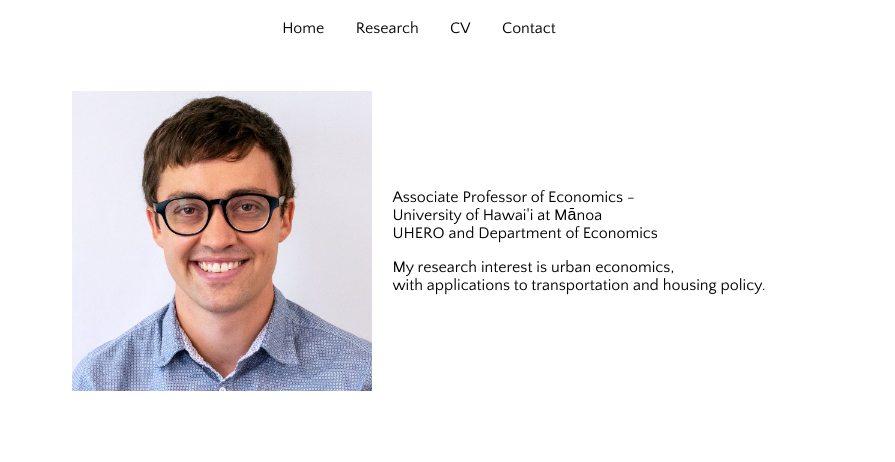
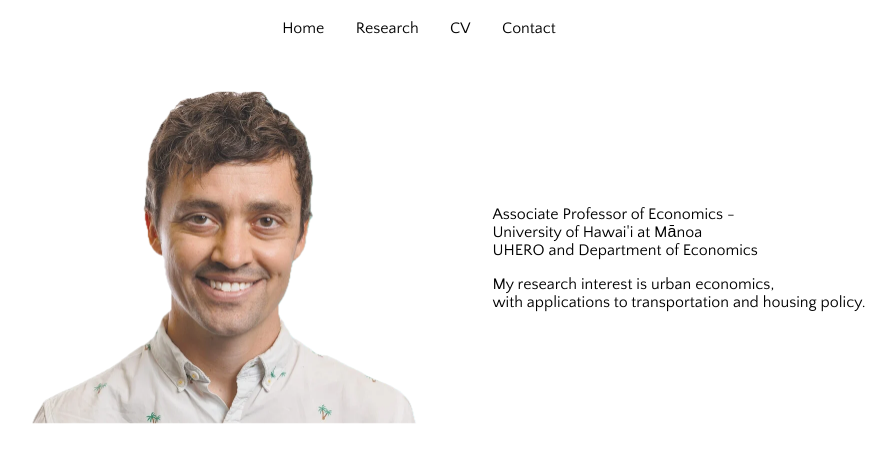
Before and after one commit to justintyndall/justintyndall.github.io, a plain HTML site: page index.html in a window 1280 px wide. Shown: the part 64-526 px from the top of the page, without its empty margins (221-1116 px from the left). Drawn offline with Linux system fonts and the light colour scheme.

Commit message:
Add files via upload

```diff
--- a/index.html
+++ b/index.html
@@ -62,7 +62,7 @@
 </br>
 
   <div id="container">
-    <img src="Justin-Tyndall.jpg" alt="Image Alt Text" width="300">
+    <img src="headshottrim.png" alt="Image Alt Text" width="500">
     <div id="text">
     <p>Associate Professor of Economics -
 	</br>University of Hawai'i at Mānoa
```
Also changed, not shown: headshottrim.png (added).
